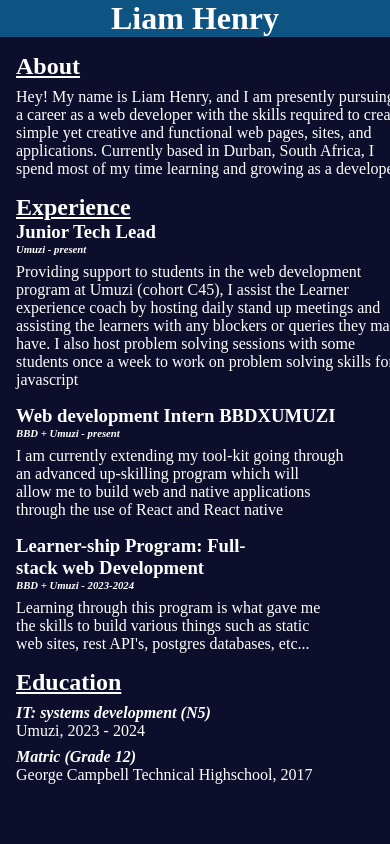
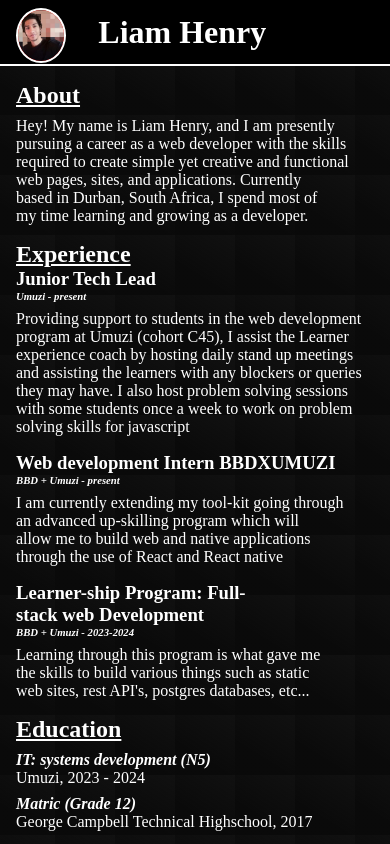
Before and after one commit to project-LKH/BBDXUMUZI-Challenge, a website built with webpack: page index.html in a window 390 px wide. Shown: the top 844 px of the page. Built offline with nearby package versions, Linux system fonts and the light colour scheme.

Commit message:
added icon, and made layout responsive

```diff
--- a/index.html
+++ b/index.html
@@ -8,6 +8,7 @@
   </head>
   <body>
     <header>
+      <img src="./assets/1000142648.jpg" alt="selfie" id="selfie">
       <h1>Liam Henry</h1>
     </header>
     <main>
--- a/style.css
+++ b/style.css
@@ -6,25 +6,56 @@
   color: white;
   text-wrap: balance;
   list-style: none;
+  font-family: serif;
+  word-wrap: break-word;
 }
 
 header {
-  display: grid;
+  display: flex;
   grid-auto-flow: column;
-  background-color: rgb(14, 84, 131);
-  height: max-content;
-  text-align: center;
+  background-color: black;
+  height: 4em;
+  border-bottom: 2px solid white;
+  padding-left: 1em;
   font-weight: bold;
+  align-content: center;
 }
 
+#selfie {
+  margin-top: 0.5em;
+  flex: 1;
+  height: 80%;
+  border-radius: 50%;
+  /* height: 3em; */
+  width: 100%;
+  border: 2px solid white;
+  background-color: red;
+}
+h1 {
+  padding-left: 1em;
+  display: grid;
+  place-self: start;
+  height: 100%;
+  align-content: center;
+}
 body {
   background-color: rgb(13, 13, 44);
   overflow-x: hidden;
+  background-color: #111111;
+  background-image: linear-gradient(
+    32deg,
+    rgba(8, 8, 8, 0.74) 30px,
+    transparent
+  );
+  background-size: 60px 60px;
+  background-position: -5px -5px;
 }
 main {
+    width:90%;
   display: flex;
   flex-direction: column;
-  padding: 1em;
+  padding-left: 1em;
+  padding-top: 1em;
   gap: 1em;
 }
 
```
Also changed, not shown: assets/1000142648.jpg (added).
